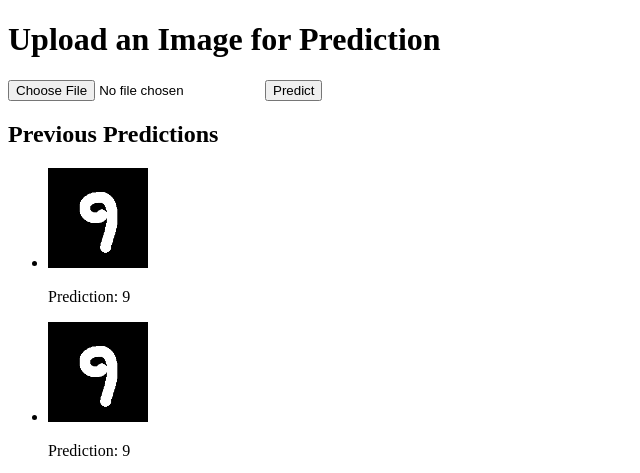
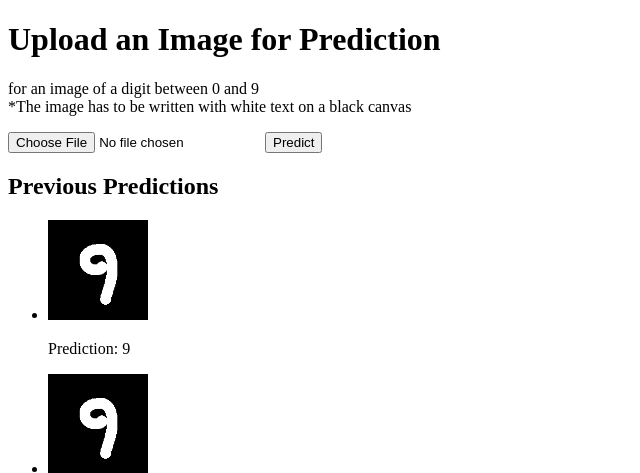
Before and after one commit to Loui510s/Machine-Learning-Website, a Flask app: page / in a window 1280 px wide. Shown: the top 473 px of the page, without its empty margins (0-640 px from the left). Run offline with Flask 3, Linux system fonts and the light colour scheme; data comes from the database, SQL or seed files in the repository.

Commit message:
Added paragraph to index.html

```diff
--- a/templates/index.html
+++ b/templates/index.html
@@ -7,6 +7,7 @@
 </head>
 <body>
     <h1>Upload an Image for Prediction</h1>
+    <p> for an image of a digit between 0 and 9 <br>*The image has to be written with white text on a black canvas</p>
     <form id="upload-form" enctype="multipart/form-data">
         <input type="file" name="image" accept="image/*" required>
         <button type="submit">Predict</button>
```
